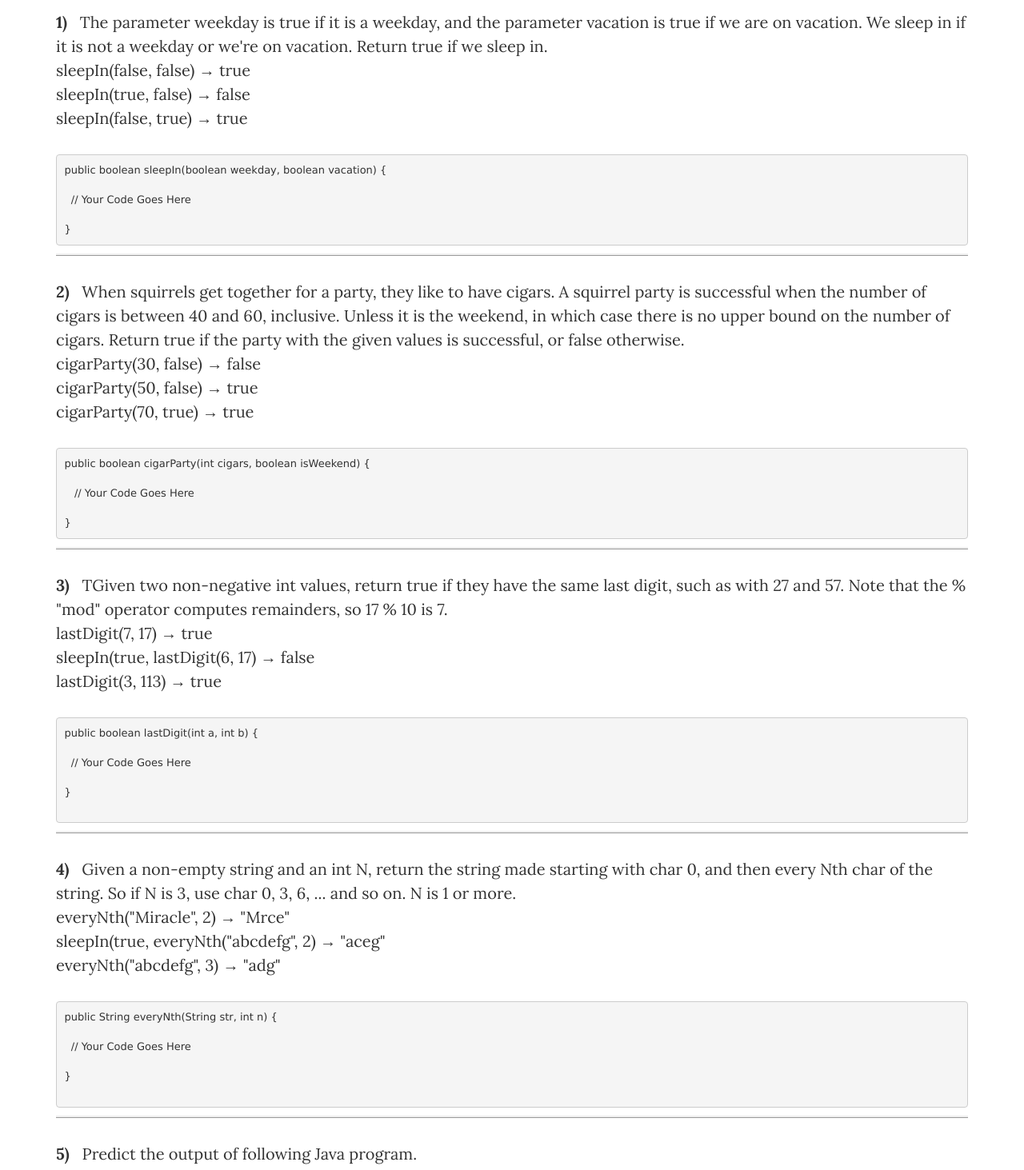
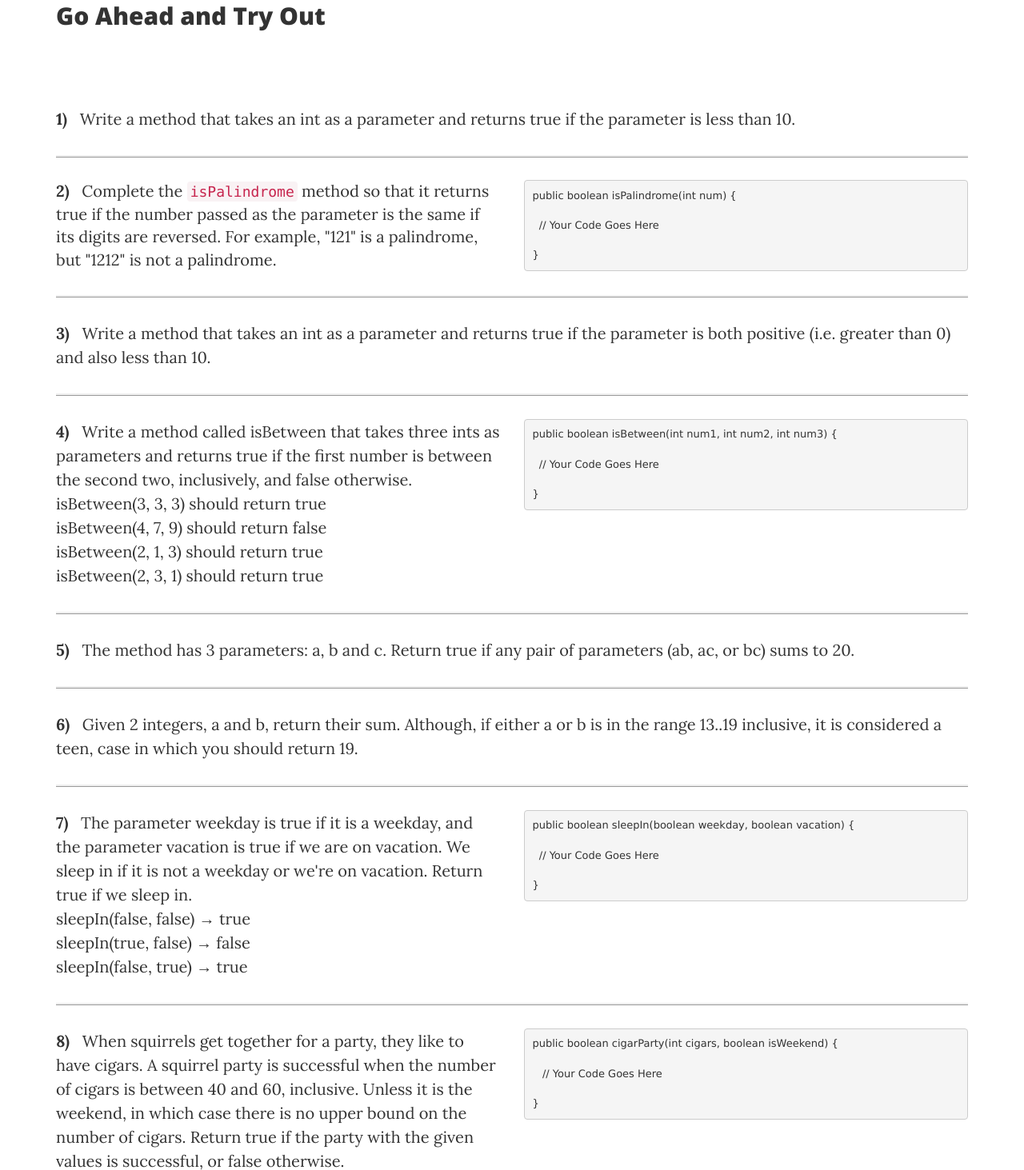
Before and after one commit to ashitakhare/Java3, a website: page Access_Modifiers/problems.html in a window 1280 px wide. Shown: the part 515-1978 px from the top of the page at 80% size. Drawn offline with nearby package versions, Linux system fonts and the light colour scheme.

Commit message:
Update problems.html

```diff
--- a/Access_Modifiers/problems.html
+++ b/Access_Modifiers/problems.html
@@ -97,13 +97,93 @@
 	<!-- Main Content -->
 	<div class="container">
 		<div>
+	<h2>Go Ahead and Try Out</h2><br><br>
 			<p>
-				<b>1)</b>&nbsp;&nbsp;&nbsp;The parameter weekday is true if it is a
-				weekday, and the parameter vacation is true if we are on vacation.
-				We sleep in if it is not a weekday or we're on vacation. Return true
-				if we sleep in.<br> sleepIn(false, false) → true<br>
+				<b>1)</b>&nbsp;&nbsp;&nbsp;Write a method that takes an int as a
+				parameter and returns true if the parameter is less than 10.
+			</p>
+			<div style="border-bottom: ridge;"></div><br>
+			<div class="row">
+				<div class="col-md-6">
+					<b>2)</b>&nbsp;&nbsp;&nbsp;Complete the
+					<code>isPalindrome</code>
+					method so that it returns true if the number passed as the
+					parameter is the same if its digits are reversed. For example,
+					"121" is a palindrome, but "1212" is not a palindrome.
+					</p>
+				</div>
+				<div class="col-md-6">
+					<pre
+						style="white-space: pre-wrap; overflow-x: auto; font-family: verdana;">
+public boolean isPalindrome(int num) {
+
+  // Your Code Goes Here
+
+}
+</pre>
+				</div>
+
+			</div>
+			<div style="border-bottom: ridge;"></div>
+
+			<p>
+				<b>3)</b>&nbsp;&nbsp;&nbsp;Write a method that takes an int as a
+				parameter and returns true if the parameter is both positive (i.e.
+				greater than 0) and also less than 10.
+			</p>
+			<div style="border-bottom: ridge;"></div>
+			<div class="row">
+				<div class="col-md-6">
+					<p><b>4)</b>&nbsp;&nbsp;&nbsp;Write a method called isBetween that takes three ints as
+						parameters and returns true if the first number is between the
+						second two, inclusively, and false otherwise.<br>
+						isBetween(3, 3, 3) should return true<br> isBetween(4, 7, 9)
+						should return false<br> isBetween(2, 1, 3) should return true<br>
+						isBetween(2, 3, 1) should return true<br>
+
+					</p>
+				</div>
+				<br><div class="col-md-6">
+					<pre
+						style="white-space: pre-wrap; overflow-x: auto; font-family: verdana;">
+public boolean isBetween(int num1, int num2, int num3) {
+
+  // Your Code Goes Here
+
+}
+</pre>
+				</div>
+			</div>
+			<div style="border-bottom: ridge;"></div>
+
+
+
+
+			<p>
+				<b>5)</b>&nbsp;&nbsp;&nbsp;The method has 3 parameters: a, b and c.
+				Return true if any pair of parameters (ab, ac, or bc) sums to 20.
+			</p>
+			<div style="border-bottom: ridge;"></div>
+
+			<p>
+				<b>6)</b>&nbsp;&nbsp;&nbsp;Given 2 integers, a and b, return their
+				sum. Although, if either a or b is in the range 13..19 inclusive, it
+				is considered a teen, case in which you should return 19.
+			</p>
+			<div style="border-bottom: ridge;"></div>
+
+			<div class="row">
+				<div class="col-md-6">
+					<p>
+						<b>7)</b>&nbsp;&nbsp;&nbsp;The parameter weekday is true if it is
+						a weekday, and the parameter vacation is true if we are on
+						vacation. We sleep in if it is not a weekday or we're on vacation.
+						Return true if we sleep in.<br> sleepIn(false, false) → true<br>
 						sleepIn(true, false) → false<br> sleepIn(false, true) → true<br>
 					</p>
+				</div>
+
+				<br><div class="col-md-6">
 					<pre
 						style="white-space: pre-wrap; overflow-x: auto; font-family: verdana;">
 public boolean sleepIn(boolean weekday, boolean vacation) {
@@ -112,17 +192,28 @@ public boolean sleepIn(boolean weekday, boolean vacation) {
 
 }
 </pre>
+				</div>
+			</div>
 			<div style="border-bottom: ridge;"></div>
+
+
+
+
+			<div class="row">
+				<div class="col-md-6">
 					<p>
-				<b>2)</b>&nbsp;&nbsp;&nbsp;When squirrels get together for a party,
-				they like to have cigars. A squirrel party is successful when the
-				number of cigars is between 40 and 60, inclusive. Unless it is the
-				weekend, in which case there is no upper bound on the number of
-				cigars. Return true if the party with the given values is
-				successful, or false otherwise.<br> cigarParty(30, false) →
-				false<br> cigarParty(50, false) → true<br> cigarParty(70,
-				true) → true<br>
+						<b>8)</b>&nbsp;&nbsp;&nbsp;When squirrels get together for a
+						party, they like to have cigars. A squirrel party is successful
+						when the number of cigars is between 40 and 60, inclusive. Unless
+						it is the weekend, in which case there is no upper bound on the
+						number of cigars. Return true if the party with the given values
+						is successful, or false otherwise.<br> cigarParty(30, false)
+						→ false<br> cigarParty(50, false) → true<br>
+						cigarParty(70, true) → true<br>
 					</p>
+				</div>
+
+				<br><div class="col-md-6">
 					<pre
 						style="white-space: pre-wrap; overflow-x: auto; font-family: verdana;">
 public boolean cigarParty(int cigars, boolean isWeekend) {
@@ -131,14 +222,24 @@ public boolean cigarParty(int cigars, boolean isWeekend) {
 
 }
 </pre>
+				</div>
+			</div>
 			<div style="border-bottom: ridge;"></div>
+
+
+
+			<div class="row">
+				<div class="col-md-6">
 					<p>
-				<b>3)</b>&nbsp;&nbsp;&nbsp;TGiven two non-negative int values,
+						<b>9)</b>&nbsp;&nbsp;&nbsp;TGiven two non-negative int values,
 						return true if they have the same last digit, such as with 27 and
 						57. Note that the % "mod" operator computes remainders, so 17 % 10
 						is 7. <br> lastDigit(7, 17) → true <br> sleepIn(true,
 						lastDigit(6, 17) → false<br> lastDigit(3, 113) → true<br>
 					</p>
+				</div>
+
+				<br><div class="col-md-6">
 					<pre
 						style="white-space: pre-wrap; overflow-x: auto; font-family: verdana;">
 public boolean lastDigit(int a, int b) {
@@ -148,15 +249,26 @@ public boolean lastDigit(int a, int b) {
 }
 
 </pre>
+				</div>
+			</div>
 			<div style="border-bottom: ridge;"></div>
+
+
+
+
+			<div class="row">
+				<div class="col-md-6">
 					<p>
-				<b>4)</b>&nbsp;&nbsp;&nbsp;Given a non-empty string and an int N,
-				return the string made starting with char 0, and then every Nth char
-				of the string. So if N is 3, use char 0, 3, 6, ... and so on. N is 1
-				or more.<br> everyNth("Miracle", 2) → "Mrce" <br>
+						<b>10)</b>&nbsp;&nbsp;&nbsp;Given a non-empty string and an int N,
+						return the string made starting with char 0, and then every Nth
+						char of the string. So if N is 3, use char 0, 3, 6, ... and so on.
+						N is 1 or more.<br> everyNth("Miracle", 2) → "Mrce" <br>
 						sleepIn(true, everyNth("abcdefg", 2) → "aceg"<br>
 						everyNth("abcdefg", 3) → "adg"<br>
 					</p>
+				</div>
+
+				<br><div class="col-md-6">
 					<pre
 						style="white-space: pre-wrap; overflow-x: auto; font-family: verdana;">
 public String everyNth(String str, int n) {
@@ -166,10 +278,12 @@ public String everyNth(String str, int n) {
 }
 
 </pre>
+				</div>
+			</div>
 			<div style="border-bottom: ridge;"></div>
 
 			<p>
-				<b>5)</b>&nbsp;&nbsp;&nbsp;Predict the output of following Java
+				<b>11)</b>&nbsp;&nbsp;&nbsp;Predict the output of following Java
 				program.
 			</p>
 			<pre
@@ -205,7 +319,7 @@ class Main{
 			<div style="border-bottom: ridge;"></div>
 
 			<p>
-				<b>6)</b>&nbsp;&nbsp;&nbsp;Predict the output of following Java
+				<b>12)</b>&nbsp;&nbsp;&nbsp;Predict the output of following Java
 				program.
 			</p>
 			<pre
@@ -232,27 +346,7 @@ public class Main {
 			<div style="border-bottom: ridge;"></div>
 
 			<p>
-				<b>7)</b>&nbsp;&nbsp;&nbsp;Predict the output of following Java
-				program.
-			</p>
-			<pre
-				style="white-space: pre-wrap; overflow-x: auto; font-family: verdana;">
-// filename Main.java
-class Test {
-    protected int x, y;
-}
-
-class Main {
-    public static void main(String args[]) {
-        Test t = new Test();
-        System.out.println(t.x + " " + t.y);
-    }
-}
-</pre>
-			<div style="border-bottom: ridge;"></div>
-
-			<p>
-				<b>8)</b>&nbsp;&nbsp;&nbsp;Predict the output of following Java
+				<b>13)</b>&nbsp;&nbsp;&nbsp;Predict the output of following Java
 				program.
 			</p>
 			<pre
@@ -274,7 +368,7 @@ class Main {
 
 
 			<p>
-				<b>9)</b>&nbsp;&nbsp;&nbsp;Predict the output of following Java
+				<b>14)</b>&nbsp;&nbsp;&nbsp;Predict the output of following Java
 				program.
 			</p>
 			<pre
@@ -294,7 +388,7 @@ class Test {
 
 
 			<p>
-				<b>10)</b>&nbsp;&nbsp;&nbsp;Predict the output of following Java
+				<b>15)</b>&nbsp;&nbsp;&nbsp;Predict the output of following Java
 				program.
 			</p>
 			<pre
@@ -315,15 +409,21 @@ class Test {
 
 
 			<p>
-				<b>11)</b>&nbsp;&nbsp;&nbsp;Write the following code in your editor:
+				<b>16)</b>&nbsp;&nbsp;&nbsp;Write the following code in your editor:
+
+
+
+
 
 
 			<ul>
-				<li><i>A class named <code>Arithmetic</code> with a method named <code>add</code>
-						that takes integers as parameters and returns an integer denoting
-						their sum.</i></li>
-				<li><i>A class named <code>Adder</code> that inherits from a superclass
-						named <code>Arithmetic</code>.</i></li>
+				<li><i>A class named <code>Arithmetic</code> with a method
+						named <code>add</code> that takes integers as parameters and
+						returns an integer denoting their sum.
+				</i></li>
+				<li><i>A class named <code>Adder</code> that inherits from
+						a superclass named <code>Arithmetic</code>.
+				</i></li>
 			</ul>
 			Your class should not be be
 			<code>public</code>
@@ -353,17 +453,18 @@ My superclass is: Arithmetic
 			<div class="row">
 				<div class="col-lg-8 col-lg-offset-2 col-md-10 col-md-offset-1">
 					<ul class="list-inline text-center">
-						<li><a href="#"> <span class="fa-stack fa-lg"> <i
+						<li><a href="https://twitter.com/ashitakhare"> <span class="fa-stack fa-lg"> <i
 									class="fa fa-circle fa-stack-2x"></i> <i
 									class="fa fa-twitter fa-stack-1x fa-inverse"></i>
 							</span>
 						</a></li>
-						<li><a href="#"> <span class="fa-stack fa-lg"> <i
+						<li><a href="https://www.facebook.com/public/Ashita-Khare
+"> <span class="fa-stack fa-lg"> <i
 									class="fa fa-circle fa-stack-2x"></i> <i
 									class="fa fa-facebook fa-stack-1x fa-inverse"></i>
 							</span>
 						</a></li>
-						<li><a href="#"> <span class="fa-stack fa-lg"> <i
+						<li><a href="https://github.com/ashitakhare"> <span class="fa-stack fa-lg"> <i
 									class="fa fa-circle fa-stack-2x"></i> <i
 									class="fa fa-github fa-stack-1x fa-inverse"></i>
 							</span>
```
Lines whose indentation alone changed are shown as unchanged.
